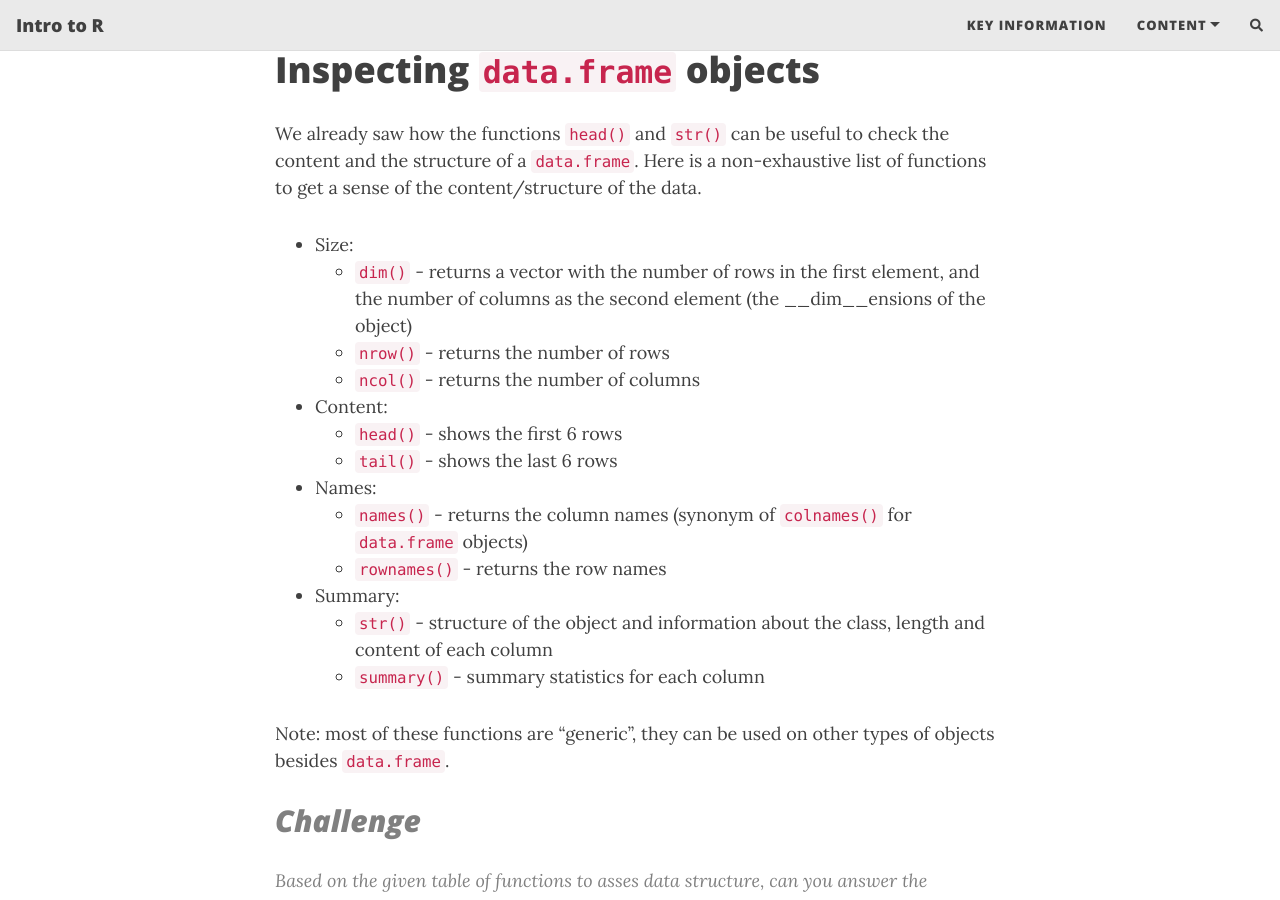
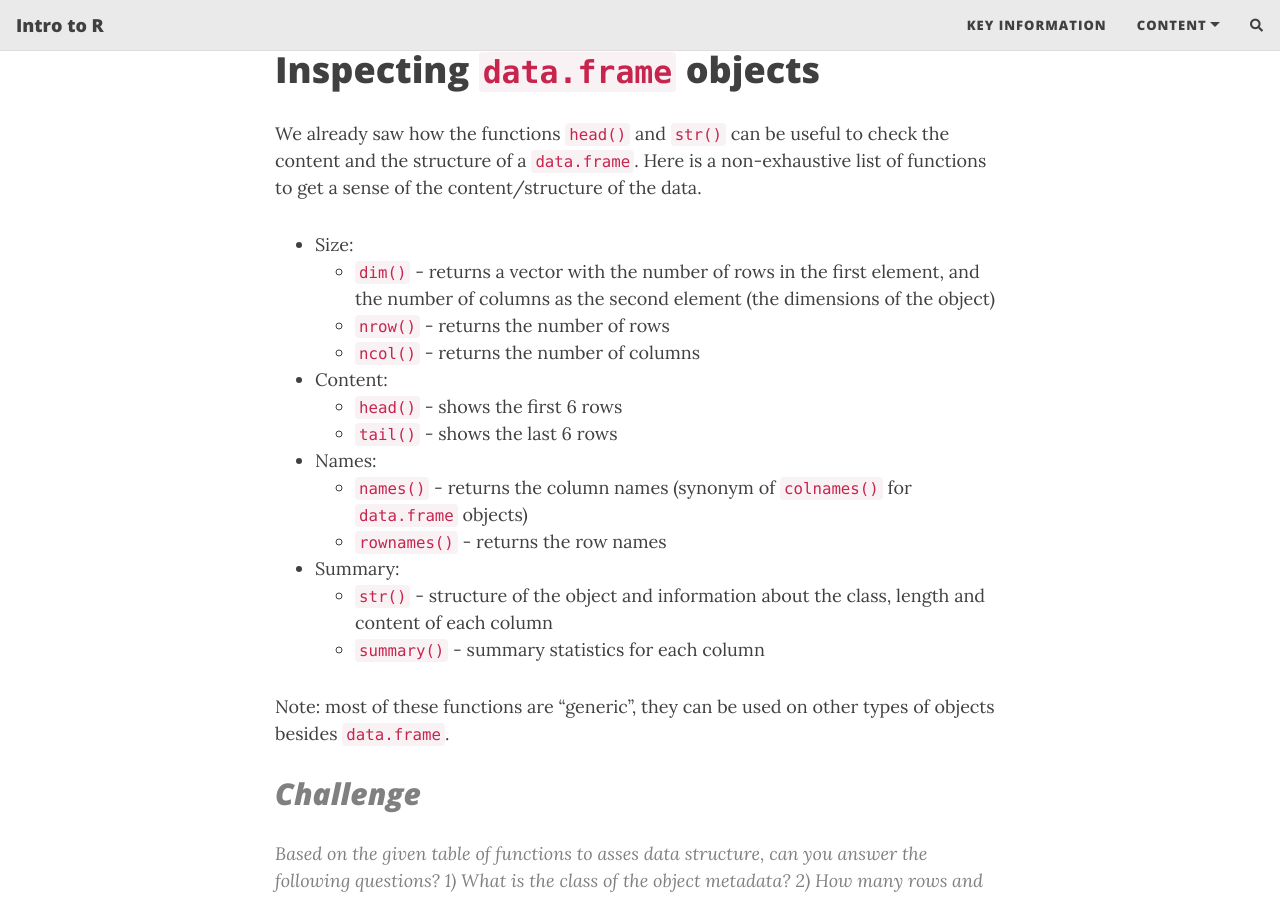
Before and after one commit to theheking/intro-to-r, a Jekyll site: the page built from content/3_dataframes.md, in a window 1280 px wide and 900 px high, scrolled down 3589 px. Built offline with Jekyll 4.4.1, drawn with Linux system fonts in a browser that asks for light colours; nearby versions of some CDN libraries; comment, search, counter and statistics services are not loaded.

Commit message:
Update 3_dataframes.md

```diff
--- a/content/3_dataframes.md
+++ b/content/3_dataframes.md
@@ -123,7 +123,7 @@ Inspecting `data.frame` objects
 We already saw how the functions `head()` and `str()` can be useful to check the content and the structure of a `data.frame`. Here is a non-exhaustive list of functions to get a sense of the content/structure of the data.
 
 *   Size:
-    *   `dim()` - returns a vector with the number of rows in the first element, and the number of columns as the second element (the \_\_dim\_\_ensions of the object)
+    *   `dim()` - returns a vector with the number of rows in the first element, and the number of columns as the second element (the dimensions of the object)
     *   `nrow()` - returns the number of rows
     *   `ncol()` - returns the number of columns
 *   Content:
```
